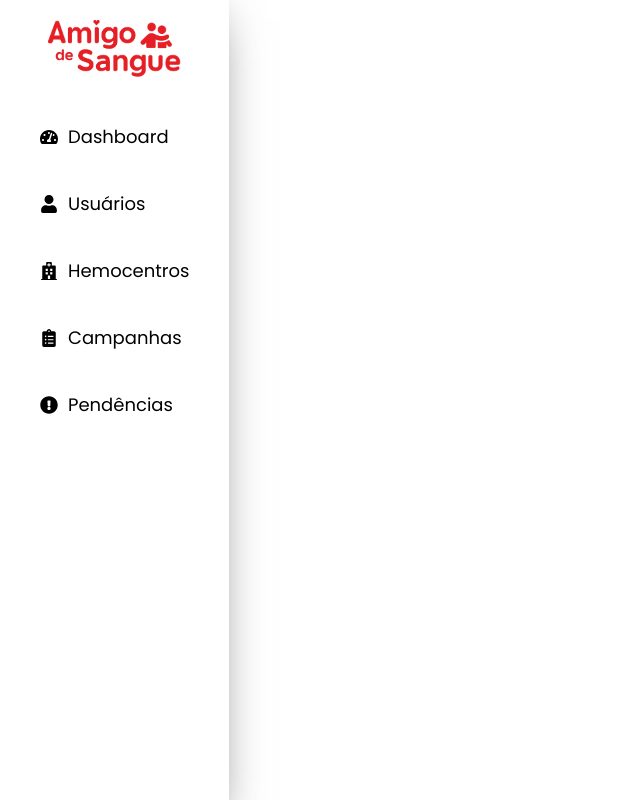
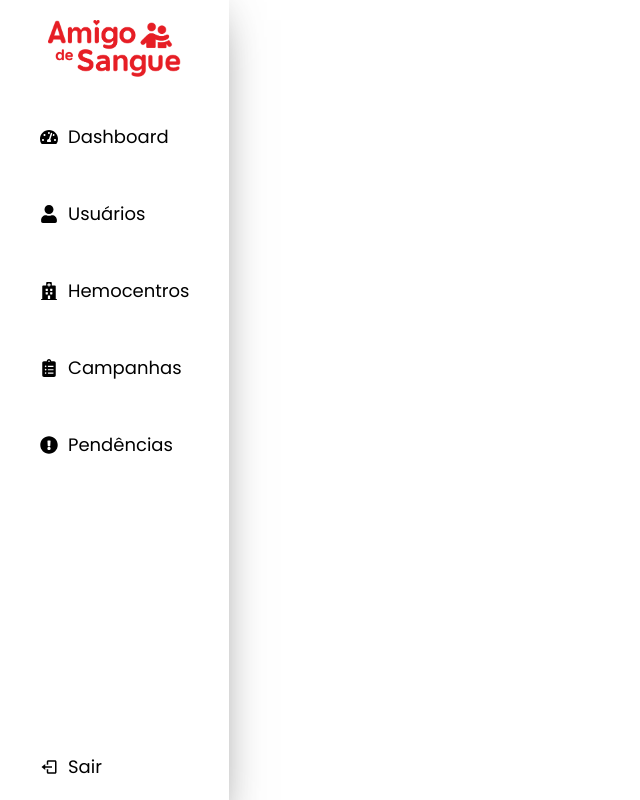
Before and after one commit to RhuONE/reactamigodesangue, a React (Create React App) app: page / in a window 1280 px wide. Shown: the whole page, without its empty margins (0-640 px from the left). Built offline with nearby package versions, Linux system fonts and the light colour scheme.

Commit message:
sideBar com botão de Sair

```diff
--- a/src/components/Sidebar.css
+++ b/src/components/Sidebar.css
@@ -63,12 +63,15 @@
 }
 
 .sidebar ul {
+    position: relative;
+    display: flex;
+    flex-direction: column;
+    flex-grow: 1; /* Faz a lista crescer para ocupar o espaço disponível */
     list-style: none;
     padding: 0;
 }
 
 .sidebar ul li {
-    position: relative;
     margin: 10px 0;
     min-height: 57px;
     border-radius: 10px;
@@ -93,7 +96,6 @@
     align-items: center;
     padding: 15px 20px;
 }
-
 .sidebar ul li:hover {
     cursor: pointer;
     background-color: #ebebeb; /* Cor de destaque ao passar o mouse */
@@ -115,7 +117,6 @@
 }
 .sidebar ul li.active a {
     font-weight: bold;
-    color: #0a93a1;
 }
 
 
@@ -143,3 +144,15 @@
 .main-content.sidebar-open {
     margin-left: 270px; /* Espaço que o sidebar ocupa ao abrir */
 }
+
+li.logoutBtn{
+    position: absolute;
+    bottom: 15px;
+}
+
+.sidebar ul li.logoutBtn:hover{
+    background-color: #ed1700;
+}
+.sidebar ul li.logoutBtn:hover a{
+    color: #FFF;
+}
--- a/src/components/Sidebar.js
+++ b/src/components/Sidebar.js
@@ -1,6 +1,7 @@
 import React, { useEffect, useState } from 'react';
 import { Link, useLocation } from 'react-router-dom';
 import { FaTachometerAlt, FaUser, FaHospital, FaClipboardList, FaExclamationCircle, FaBars } from 'react-icons/fa';
+import { BiLogOut } from "react-icons/bi";
 import './Sidebar.css';
 import logoExpand from '../images/LogoAmgSangueText.png';
 import logo from '../images/LogoAmgSangue.png';
@@ -55,6 +56,9 @@ const Sidebar = () => {
                     <li className={location.pathname === '/pendencias' ? 'active' : ''}>
                         <Link to='/pendencias'><FaExclamationCircle /> <p>Pendências</p></Link>
                     </li>
+                    <li className={`logoutBtn`}>
+                        <Link><BiLogOut /> <p>Sair</p></Link>
+                    </li>
                 </ul>
             </div>
         </>
```
